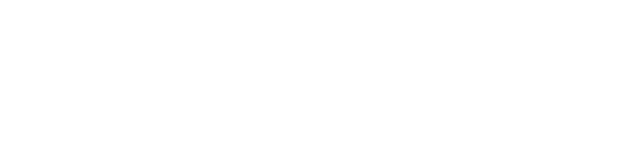
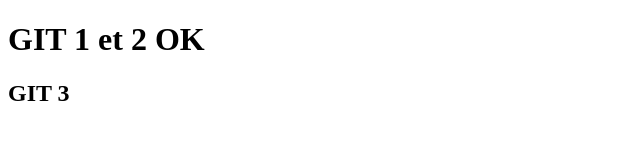
Before and after one commit to RomainDoukhan/My_super_website, a plain HTML site: page index.html in a window 1280 px wide. Shown: the whole page, without its empty margins (0-640 px from the left). Drawn offline with Linux system fonts and the light colour scheme.

Commit message:
Add title and h1 and h2

```diff
--- a/index.html
+++ b/index.html
@@ -2,9 +2,11 @@
 <html>
 <head>
   <meta charset="UTF-8">
-  <title>title</title>
+  <title>Apprentissage de GITHUB</title>
 </head>
 <body>
+<h1>GIT 1 et 2 OK</h1>
+<h2>GIT 3</h2>
 
 </body>
 </html>
```
